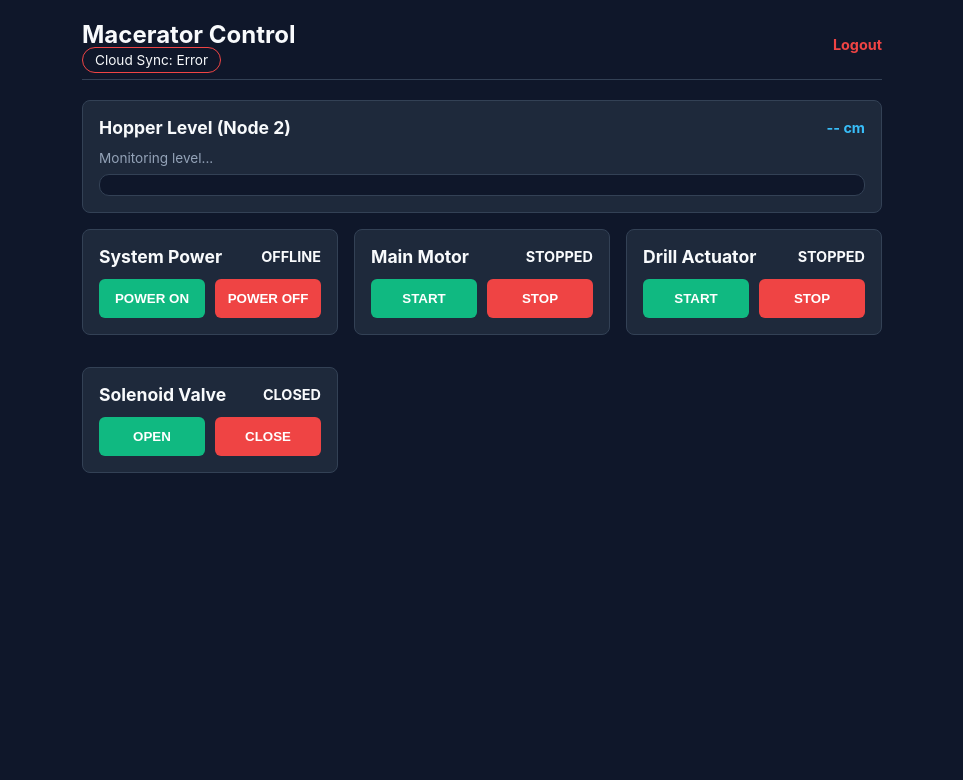
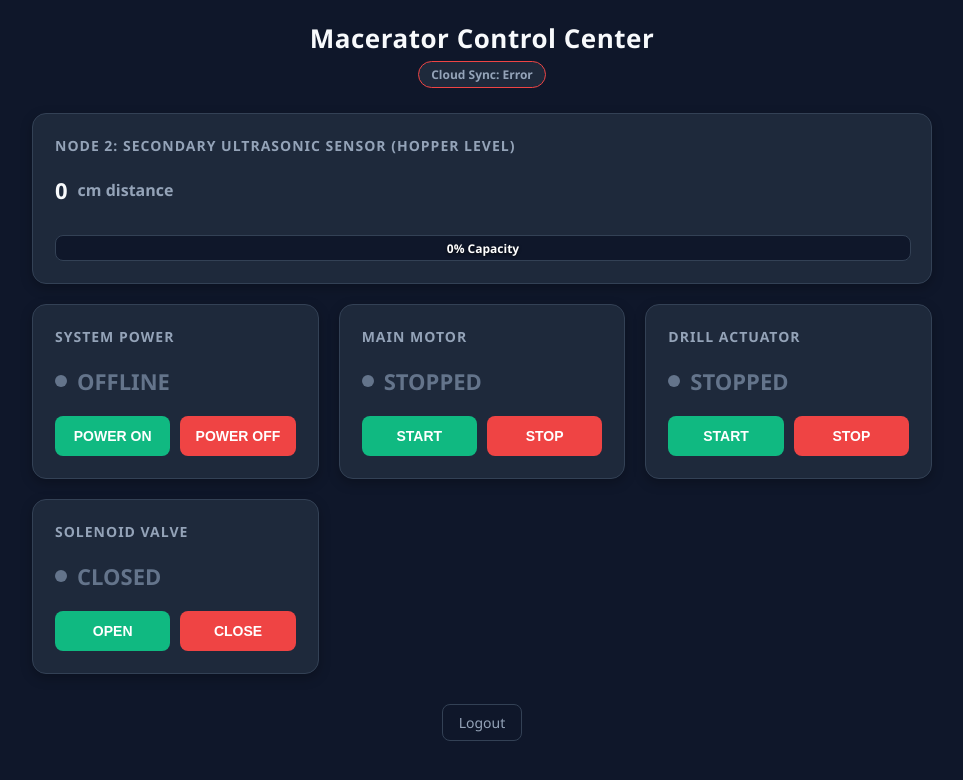
Before and after one commit to thekissofV/esp8266-control, a website: page public/index.html in a window 1280 px wide. Shown: the whole page, without its empty margins (158-1121 px from the left). Drawn offline with Linux system fonts and the light colour scheme; no server answers.

Commit message:
Update index.html

```diff
--- a/public/index.html
+++ b/public/index.html
@@ -3,275 +3,302 @@
 <head>
     <meta charset="UTF-8">
     <meta name="viewport" content="width=device-width, initial-scale=1.0">
-    <title>Macerator Control Dashboard</title>
+    <title>Macerator Industrial Control Center</title>
     <style>
         :root {
-            --bg: #0f172a;
+            --bg-main: #0f172a;
             --card-bg: #1e293b;
-            --text: #f8fafc;
+            --border-color: #334155;
+            --accent-green: #10b981;
+            --accent-green-hover: #059669;
+            --accent-red: #ef4444;
+            --accent-red-hover: #dc2626;
             --text-muted: #94a3b8;
-            --accent: #38bdf8;
-            --green: #10b981;
-            --red: #ef4444;
-            --border: #334155;
+            --text-light: #f8fafc;
         }
 
         body {
-            font-family: -apple-system, BlinkMacSystemFont, "Segoe UI", Roboto, Helvetica, Arial, sans-serif;
-            background-color: var(--bg);
-            color: var(--text);
+            font-family: 'Segoe UI', Tahoma, Geneva, Verdana, sans-serif;
+            background: var(--bg-main);
+            color: var(--text-light);
             margin: 0;
             padding: 20px;
             display: flex;
             flex-direction: column;
             align-items: center;
-        }
-
-        .container {
-            width: 100%;
-            max-width: 800px;
+            min-height: 100vh;
         }
 
         header {
-            display: flex;
-            justify-content: space-between;
-            align-items: center;
-            margin-bottom: 20px;
-            border-bottom: 1px solid var(--border);
-            padding-bottom: 10px;
+            text-align: center;
+            margin-bottom: 25px;
         }
 
-        h1 { font-size: 1.5rem; margin: 0; }
-        .pill { padding: 4px 12px; border-radius: 20px; font-size: 0.85rem; border: 1px solid var(--border); }
-        .logout-btn { color: var(--red); text-decoration: none; font-size: 0.9rem; font-weight: bold; }
+        h1 {
+            margin: 0 0 5px 0;
+            font-size: 26px;
+            letter-spacing: 0.5px;
+        }
+
+        .system-status-pill {
+            display: inline-block;
+            padding: 4px 12px;
+            border-radius: 20px;
+            font-size: 12px;
+            font-weight: bold;
+            background: #1e293b;
+            border: 1px solid var(--border-color);
+            color: var(--text-muted);
+        }
+
+        .grid {
+            display: grid;
+            grid-template-columns: repeat(auto-fit, minmax(280px, 1fr));
+            gap: 20px;
+            width: 100%;
+            max-width: 900px;
+        }
 
         .card {
-            background-color: var(--card-bg);
-            border: 1px solid var(--border);
-            border-radius: 8px;
-            padding: 16px;
-            margin-bottom: 16px;
+            background: var(--card-bg);
+            padding: 22px;
+            border-radius: 14px;
+            box-shadow: 0 4px 12px rgba(0, 0, 0, 0.25);
+            border: 1px solid var(--border-color);
+            display: flex;
+            flex-direction: column;
+            justify-content: space-between;
         }
 
-        .card-header {
-            display: flex;
-            justify-content: space-between;
-            align-items: center;
-            margin-bottom: 12px;
+        .card h3 {
+            margin: 0 0 10px 0;
+            color: var(--text-muted);
+            font-size: 14px;
+            text-transform: uppercase;
+            letter-spacing: 1px;
         }
 
-        .card-title { font-weight: bold; font-size: 1.1rem; }
-        .status-badge { font-weight: bold; font-size: 0.9rem; }
-
-        .progress-bg {
-            background-color: #0f172a;
-            height: 20px;
-            border-radius: 10px;
-            overflow: hidden;
-            border: 1px solid var(--border);
-            margin-top: 8px;
+        .status-display {
+            font-size: 22px;
+            font-weight: bold;
+            margin: 10px 0 20px 0;
+            display: flex;
+            align-items: center;
+            gap: 10px;
         }
 
-        .progress-fill {
-            height: 100%;
-            width: 0%;
-            background-color: var(--accent);
-            transition: width 0.3s ease;
+        .status-dot {
+            width: 12px;
+            height: 12px;
+            border-radius: 50%;
+            background: #64748b;
         }
+
+        .status-on { color: var(--accent-green); }
+        .status-on .status-dot { background: var(--accent-green); box-shadow: 0 0 8px var(--accent-green); }
+
+        .status-off { color: #64748b; }
+        .status-off .status-dot { background: #64748b; }
 
         .btn-group {
             display: flex;
             gap: 10px;
-            margin-top: 10px;
         }
 
-        button {
+        .btn {
             flex: 1;
             padding: 12px;
-            border-radius: 6px;
+            font-weight: bold;
+            border-radius: 8px;
             border: none;
-            font-weight: bold;
             cursor: pointer;
-            transition: opacity 0.2s;
+            transition: background 0.2s, transform 0.1s;
+            font-size: 14px;
         }
 
-        button:disabled { opacity: 0.3; cursor: not-allowed; }
-        .btn-on { background-color: var(--green); color: white; }
-        .btn-off { background-color: var(--red); color: white; }
+        .btn:active { transform: scale(0.98); }
+        .btn-on { background: var(--accent-green); color: white; }
+        .btn-on:hover { background: var(--accent-green-hover); }
+        .btn-off { background: var(--accent-red); color: white; }
+        .btn-off:hover { background: var(--accent-red-hover); }
 
-        .grid {
-            display: grid;
-            grid-template-columns: repeat(auto-fit, minmax(240px, 1fr));
-            gap: 16px;
+        /* Level Meter Gauge for Node 2 Sensor */
+        .sensor-card { grid-column: 1 / -1; }
+        .level-container {
+            background: #0f172a;
+            border-radius: 8px;
+            height: 24px;
+            width: 100%;
+            overflow: hidden;
+            border: 1px solid var(--border-color);
+            margin-top: 10px;
+            position: relative;
+        }
+
+        .level-bar {
+            height: 100%;
+            width: 0%;
+            background: linear-gradient(90deg, var(--accent-green), #3b82f6);
+            transition: width 0.5s ease-in-out;
+        }
+
+        .level-text {
+            position: absolute;
+            top: 50%;
+            left: 50%;
+            transform: translate(-50%, -50%);
+            font-size: 12px;
+            font-weight: bold;
+            color: white;
+            text-shadow: 0 1px 3px rgba(0,0,0,0.8);
+        }
+
+        .logout-btn {
+            margin-top: 30px;
+            color: var(--text-muted);
+            text-decoration: none;
+            font-size: 14px;
+            padding: 8px 16px;
+            border: 1px solid var(--border-color);
+            border-radius: 8px;
+            transition: all 0.2s;
+        }
+
+        .logout-btn:hover {
+            color: var(--text-light);
+            background: var(--card-bg);
         }
     </style>
 </head>
 <body>
 
-<div class="container">
     <header>
-        <div>
-            <h1>Macerator Control</h1>
-            <span id="connectionPill" class="pill">Cloud Sync: Connecting...</span>
-        </div>
-        <a href="/logout" class="logout-btn">Logout</a>
+        <h1>Macerator Control Center</h1>
+        <div id="connectionPill" class="system-status-pill">Connecting to Render...</div>
     </header>
 
-    <!-- Hopper Level Sensor Card -->
-    <div class="card">
-        <div class="card-header">
-            <span class="card-title">Hopper Level (Node 2)</span>
-            <span id="sensorValueDisplay" class="status-badge" style="color: var(--accent);">-- cm</span>
+    <div class="grid">
+        <!-- Node 2 Telemetry Card -->
+        <div class="card sensor-card">
+            <h3>Node 2: Secondary Ultrasonic Sensor (Hopper Level)</h3>
+            <div class="status-display">
+                <span id="sensorValue">0</span> <span style="font-size: 16px; color: var(--text-muted);">cm distance</span>
             </div>
-        <div id="levelText" style="font-size: 0.85rem; color: var(--text-muted);">Monitoring level...</div>
-        <div class="progress-bg">
-            <div id="levelBar" class="progress-fill"></div>
+            <div class="level-container">
+                <div id="levelBar" class="level-bar"></div>
+                <div id="levelText" class="level-text">0% Capacity</div>
             </div>
         </div>
 
-    <!-- Controls Grid -->
-    <div class="grid">
         <!-- Relay 1: System Power -->
         <div class="card">
-            <div class="card-header">
-                <span class="card-title">System Power</span>
-                <span id="status1" class="status-badge">OFFLINE</span>
+            <h3>System Power</h3>
+            <div id="status1" class="status-display status-off">
+                <span class="status-dot"></span><span class="text">OFFLINE</span>
             </div>
             <div class="btn-group">
-                <button class="btn-on" onclick="setRelay(1, true)">POWER ON</button>
-                <button class="btn-off" onclick="setRelay(1, false)">POWER OFF</button>
+                <button class="btn btn-on" onclick="setRelay(1, true)">POWER ON</button>
+                <button class="btn btn-off" onclick="setRelay(1, false)">POWER OFF</button>
             </div>
         </div>
 
         <!-- Relay 2: Main Motor -->
         <div class="card">
-            <div class="card-header">
-                <span class="card-title">Main Motor</span>
-                <span id="status2" class="status-badge">STOPPED</span>
+            <h3>Main Motor</h3>
+            <div id="status2" class="status-display status-off">
+                <span class="status-dot"></span><span class="text">STOPPED</span>
             </div>
             <div class="btn-group">
-                <button id="btnOn2" class="btn-on" onclick="setRelay(2, true)">START</button>
-                <button id="btnOff2" class="btn-off" onclick="setRelay(2, false)">STOP</button>
+                <button class="btn btn-on" onclick="setRelay(2, true)">START</button>
+                <button class="btn btn-off" onclick="setRelay(2, false)">STOP</button>
             </div>
         </div>
 
         <!-- Relay 3: Drill Actuator -->
         <div class="card">
-            <div class="card-header">
-                <span class="card-title">Drill Actuator</span>
-                <span id="status3" class="status-badge">STOPPED</span>
+            <h3>Drill Actuator</h3>
+            <div id="status3" class="status-display status-off">
+                <span class="status-dot"></span><span class="text">STOPPED</span>
             </div>
             <div class="btn-group">
-                <button id="btnOn3" class="btn-on" onclick="setRelay(3, true)">START</button>
-                <button id="btnOff3" class="btn-off" onclick="setRelay(3, false)">STOP</button>
+                <button class="btn btn-on" onclick="setRelay(3, true)">START</button>
+                <button class="btn btn-off" onclick="setRelay(3, false)">STOP</button>
             </div>
         </div>
 
         <!-- Relay 4: Solenoid Water Valve -->
         <div class="card">
-            <div class="card-header">
-                <span class="card-title">Solenoid Valve</span>
-                <span id="status4" class="status-badge">CLOSED</span>
+            <h3>Solenoid Valve</h3>
+            <div id="status4" class="status-display status-off">
+                <span class="status-dot"></span><span class="text">CLOSED</span>
             </div>
             <div class="btn-group">
-                <button id="btnOn4" class="btn-on" onclick="setRelay(4, true)">OPEN</button>
-                <button id="btnOff4" class="btn-off" onclick="setRelay(4, false)">CLOSE</button>
-            </div>
+                <button class="btn btn-on" onclick="setRelay(4, true)">OPEN</button>
+                <button class="btn btn-off" onclick="setRelay(4, false)">CLOSE</button>
             </div>
         </div>
     </div>
 
+    <a href="/logout" class="logout-btn">Logout</a>
+
     <script>
+        const MAX_TANK_DEPTH_CM = 50; // Adjust to your macerator bin depth in cm
+
         async function fetchState() {
             try {
-            const res = await fetch('/api/state', { cache: 'no-store' });
+                const res = await fetch('/api/state');
                 if (res.status === 401) {
                     window.location.href = '/login.html';
                     return;
                 }
                 const data = await res.json();
 
-            const pill = document.getElementById('connectionPill');
-            pill.innerText = 'Cloud Sync: Active';
-            pill.style.borderColor = '#10b981';
+                document.getElementById('connectionPill').innerText = 'Cloud Sync: Active';
+                document.getElementById('connectionPill').style.borderColor = '#10b981';
 
+                updateUI('status1', data.relay1, 'ONLINE', 'OFFLINE');
+                updateUI('status2', data.relay2, 'RUNNING', 'STOPPED');
+                updateUI('status3', data.relay3, 'RUNNING', 'STOPPED');
+                updateUI('status4', data.relay4, 'OPEN', 'CLOSED');
+
+                // Update Ultrasonic Sensor Data
                 const dist = data.node2Distance || 0;
-            const isOverflow = (dist > 0 && dist <= 22);
+                document.getElementById('sensorValue').innerText = dist;
 
-            // System Power Status
-            updateStatusText('status1', data.relay1, 'ONLINE', 'OFFLINE');
-
-            // Disable sub-system START buttons when Power is OFF or Bin is Full
-            document.getElementById('btnOn2').disabled = !data.relay1 || isOverflow;
-            document.getElementById('btnOn3').disabled = !data.relay1;
-            document.getElementById('btnOn4').disabled = !data.relay1;
-
-            // Main Motor Status
-            const status2El = document.getElementById('status2');
-            if (isOverflow && !data.relay2) {
-                status2El.innerText = 'OVERFLOW TRIP (<=22cm)';
-                status2El.style.color = 'var(--red)';
-            } else {
-                updateStatusText('status2', data.relay2, 'RUNNING', 'STOPPED');
-            }
-
-            updateStatusText('status3', data.relay3, 'RUNNING', 'STOPPED');
-            updateStatusText('status4', data.relay4, 'OPEN', 'CLOSED');
-
-            // Distance Gauge Bar
-            const displayEl = document.getElementById('sensorValueDisplay');
-            const levelText = document.getElementById('levelText');
-            const levelBar = document.getElementById('levelBar');
-
-            if (dist > 0) {
-                displayEl.innerText = dist + ' cm';
-                let fillPercent = Math.max(0, Math.min(100, Math.round(((50 - dist) / 50) * 100)));
-                levelBar.style.width = fillPercent + '%';
-                levelText.innerText = fillPercent + '% Full (' + dist + ' cm distance)';
-                levelBar.style.backgroundColor = isOverflow ? 'var(--red)' : 'var(--accent)';
-            } else {
-                displayEl.innerText = '-- cm';
-                levelText.innerText = 'Awaiting Telemetry...';
-                levelBar.style.width = '0%';
-            }
+                // Calculate estimated fullness percentage (closer distance = fuller bin)
+                let fillPercent = Math.max(0, Math.min(100, Math.round(((MAX_TANK_DEPTH_CM - dist) / MAX_TANK_DEPTH_CM) * 100)));
+                document.getElementById('levelBar').style.width = fillPercent + '%';
+                document.getElementById('levelText').innerText = fillPercent + '% Full (' + dist + ' cm)';
 
             } catch (err) {
-            const pill = document.getElementById('connectionPill');
-            pill.innerText = 'Cloud Sync: Error';
-            pill.style.borderColor = 'var(--red)';
+                document.getElementById('connectionPill').innerText = 'Cloud Sync: Error';
+                document.getElementById('connectionPill').style.borderColor = '#ef4444';
+                console.error("Error fetching state:", err);
             }
         }
 
-    function updateStatusText(elementId, state, onText, offText) {
+        function updateUI(elementId, state, onText, offText) {
             const el = document.getElementById(elementId);
-        el.innerText = state ? onText : offText;
-        el.style.color = state ? 'var(--green)' : 'var(--text-muted)';
+            const textSpan = el.querySelector('.text');
+            textSpan.innerText = state ? onText : offText;
+            el.className = 'status-display ' + (state ? 'status-on' : 'status-off');
         }
 
         async function setRelay(relay, state) {
             try {
-            const res = await fetch('/api/relay', {
+                await fetch('/api/relay', {
                     method: 'POST',
                     headers: { 'Content-Type': 'application/json' },
                     body: JSON.stringify({ relay, state })
                 });
-            if (res.status === 401) {
-                window.location.href = '/login.html';
-                return;
-            }
-            const data = await res.json();
-            if (!res.ok) {
-                alert(data.error || 'Operation failed');
-            }
                 fetchState();
             } catch (err) {
-            alert('Failed to send command to server');
+                console.error("Error setting relay state:", err);
             }
         }
 
         setInterval(fetchState, 1000);
         fetchState();
     </script>
-
 </body>
 </html>
```
Lines whose indentation alone changed are shown as unchanged.
